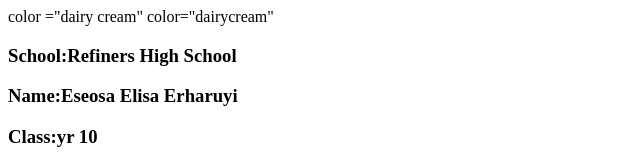
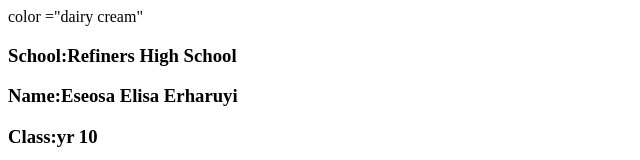
Before and after one commit to so376/M1-L1, a plain HTML site: page index.html in a window 1280 px wide. Shown: the top 160 px of the page, without its empty margins (0-640 px from the left). Drawn offline with Linux system fonts and the light colour scheme.

Commit message:
all about myself

```diff
--- a/index.html
+++ b/index.html
@@ -2,15 +2,11 @@
 <html>
 <head>
     <font>color ="dairy cream"</font>
-
-    <font> color="dairycream"</font>
-
     <head>
         <title>
            <center><i>All about myself</i></center>
 
         </title>
-
     </head>
     <body>
         <h3>School:Refiners High School</h3>
```
